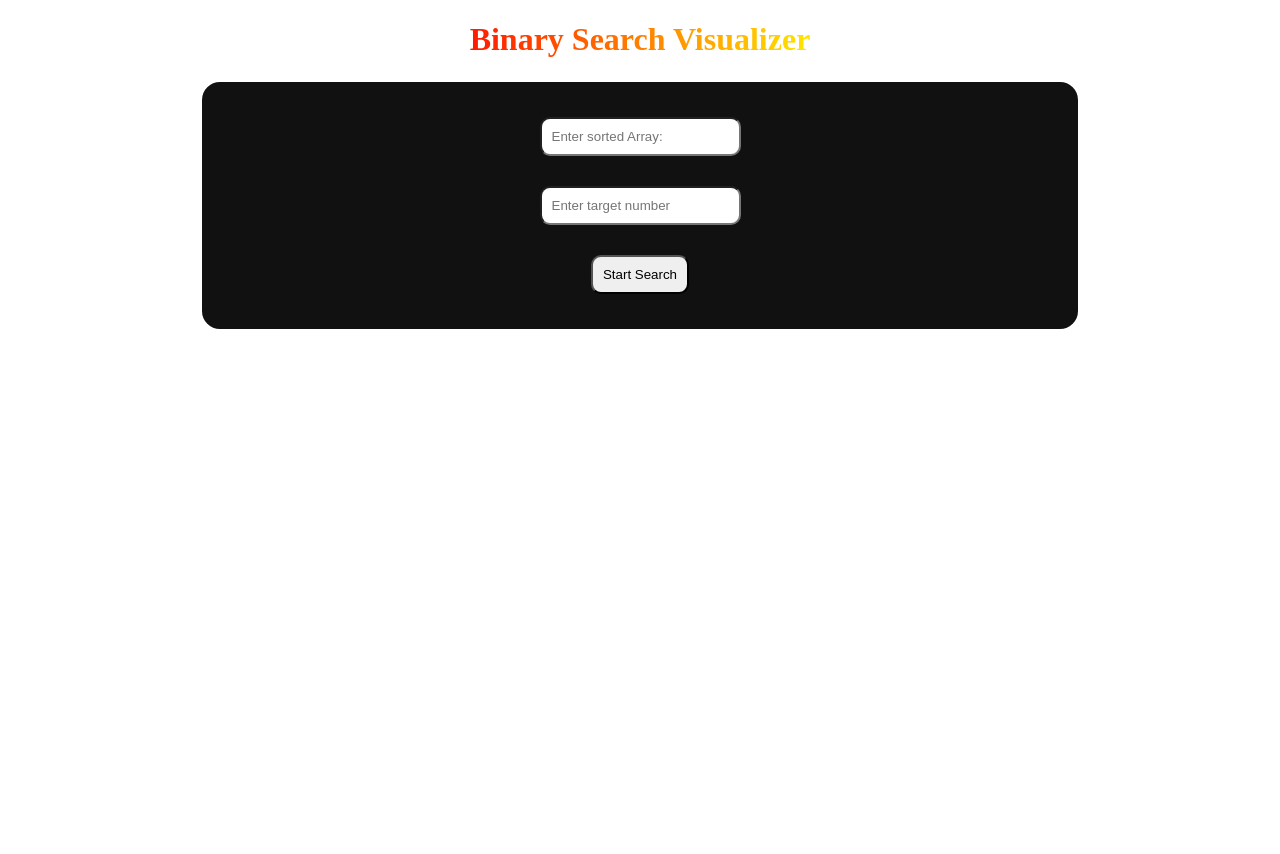
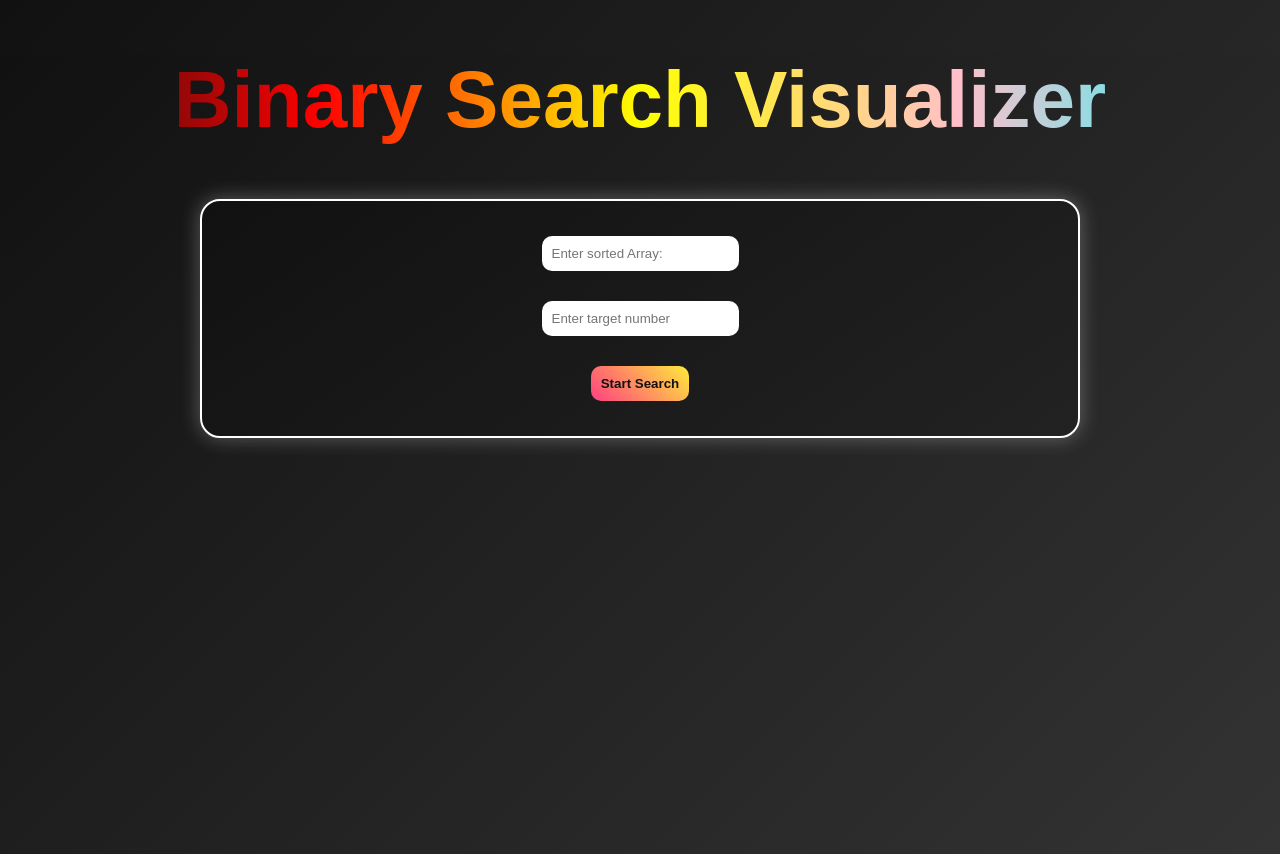
Before and after one commit to akashish3/Binary-search-visualizer, a plain HTML site: page index.html in a window 1280 px wide. Before the commit the page ends 821 px from the top, so only its background shows below. Drawn offline with Linux system fonts and the light colour scheme.

Commit message:
Enhance styles with gradients and animations
Updated styles for body, header, container, and box elements. Added gradient animations and improved layout.

```diff
--- a/style.css
+++ b/style.css
@@ -1,51 +1,109 @@
 html,body{
     margin: 0;
-    padding: auto;
+    padding: 0; /* fixed 'auto' */
     height: 100%;
+    font-family: Arial, sans-serif;
+    background: linear-gradient(135deg, #111, #222, #333);
+    color: #fff;
+}
 
-
-}
 header{
     text-align: center;
-    background-image: linear-gradient(to right,#111,red,yellow,pink);
+    font-size: 2.5rem;
+    font-weight: bold;
+    background-image: linear-gradient(to right, #111, red, yellow, pink, cyan);
     color: transparent;
+    -webkit-background-clip: text;
     background-clip: text;
+    animation: gradientShift 5s infinite alternate;
+}
+
+/* Gradient animation for header */
+@keyframes gradientShift {
+    from { background-position: left; }
+    to { background-position: right; }
 }
 
 .container{
     background-color: #f4f4f4;
     height: 100vh;
-    /* max-width: 500px; */
+    display: flex;
+    justify-content: center;
+    align-items: center;
 }
 
- .box{
-    background-color: #111;
+.box{
+    background: linear-gradient(145deg, #111, #222);
     padding: 30px;
     display: flex;
     justify-content: center;
     align-items: center;
     flex-direction: column;
     row-gap: 20px;
-    border:2px solid#fff ;
+    border: 2px solid #fff;
     border-radius: 20px;
-    margin-left: 200px;
-    margin-right: 200px;
+    margin: 0 200px;
+    box-shadow: 0 0 20px rgba(255,255,255,0.3);
+    transition: transform 0.3s ease, box-shadow 0.3s ease;
 }
+
+.box:hover{
+    transform: scale(1.05);
+    box-shadow: 0 0 40px rgba(255,0,150,0.6);
+}
+
 input,button{
     padding: 10px;
     margin: 5px;
     border-radius: 10px;
+    border: none;
+    outline: none;
+    transition: all 0.3s ease;
 }
+
+input:focus{
+    box-shadow: 0 0 10px #ff4081;
+}
+
+button{
+    background: linear-gradient(45deg, #ff4081, #ffeb3b);
+    color: #111;
+    font-weight: bold;
+    cursor: pointer;
+}
+
+button:hover{
+    background: linear-gradient(45deg, #00e5ff, #ff4081);
+    color: #fff;
+    transform: translateY(-3px);
+}
+
 .visualizer{
     display: flex;
     justify-content: center;
     margin-top: 20px;
 }
+
 .bar{
     width: 40px;
     height: 50px;
     margin: 5px;
     text-align: center;
     line-height: 50px;
-    background-color: #99afd9;
+    background: linear-gradient(180deg, #99afd9, #4a90e2);
+    border-radius: 8px;
+    animation: bounce 1s infinite alternate, colorShift 3s infinite alternate;
 }
+
+/* Bar bounce animation */
+@keyframes bounce {
+    from { transform: scaleY(0.5); }
+    to { transform: scaleY(1.5); }
+}
+
+/* Color shifting animation */
+@keyframes colorShift {
+    0% { background: linear-gradient(180deg, #99afd9, #4a90e2); }
+    50% { background: linear-gradient(180deg, #ff4081, #ffeb3b); }
+    100% { background: linear-gradient(180deg, #00e5ff, #76ff03); }
+}
```
